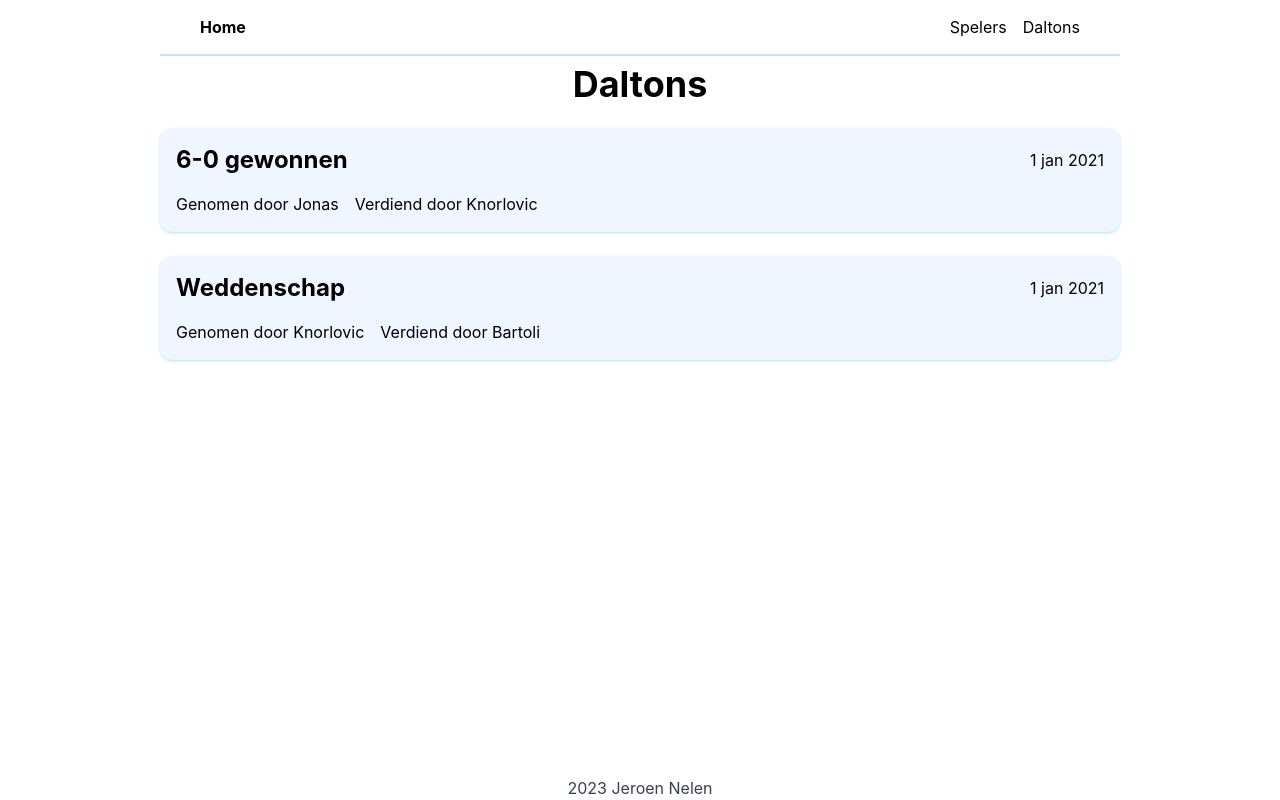
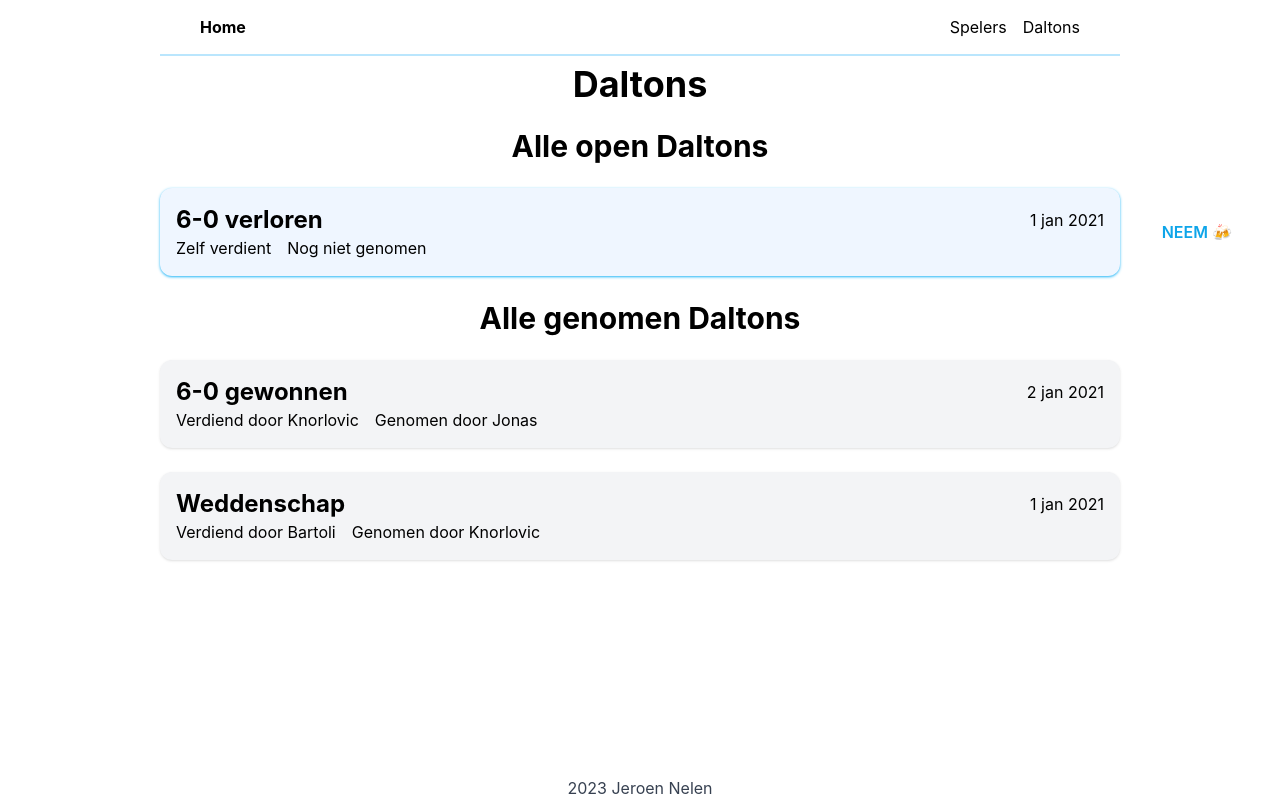
Before and after one commit to jwnelen/heeren-a-nextjs, a Next.js app: page /daltons in a window 1280 px wide. Built offline with nearby package versions, Linux system fonts and the light colour scheme.

Commit message:
style(daltons): daltons and players are displayed somewhat correctly

```diff
--- a/src/components/PlayerCard.tsx
+++ b/src/components/PlayerCard.tsx
@@ -1,20 +1,33 @@
 import { Player } from '@/types';
+
+const Rating = ({
+  rating,
+  rating_year,
+}: {
+  rating: number;
+  rating_year: number;
+}) => {
+  return (
+    <div className='overflow-hidden rounded border-2 border-primary-500'>
+      <span className='border-r-2 border-primary-500 bg-primary-500 p-2 font-bold text-white'>
+        {rating_year}
+      </span>
+      <span className='p-1'>{rating}</span>
+    </div>
+  );
+};
 
 const RatingDisplay = ({ player }: { player: Player }) => {
   return (
-    <div className='flex flex-row space-x-2'>
-      <div className='overflow-hidden rounded border-2 border-gray-800'>
-        <span className='border-r-2 border-gray-800 bg-black p-2 font-bold text-white'>
-          {player.singles_rating_year}
-        </span>
-        <span className='p-1'>{player.singles_rating}</span>
-      </div>
-      <div className='overflow-hidden rounded border-2 border-gray-800'>
-        <span className='border-r-2 border-gray-800 bg-black p-2 font-bold text-white'>
-          {player.doubles_rating_year}
-        </span>
-        <span className='p-1'>{player.doubles_rating}</span>
-      </div>
+    <div className='flex flex-row space-x-4'>
+      <Rating
+        rating={player.singles_rating}
+        rating_year={player.singles_rating_year}
+      ></Rating>
+      <Rating
+        rating={player.doubles_rating}
+        rating_year={player.doubles_rating_year}
+      ></Rating>
     </div>
   );
 };
--- a/src/hooks/daltons.ts
+++ b/src/hooks/daltons.ts
@@ -1,12 +1,17 @@
 import useSWR from 'swr';
+
+import { Dalton } from '@/types';
 
 const fetcher = (url: string) => fetch(url).then((res) => res.json());
 
 export default function useDaltons() {
   const { data, error } = useSWR('/api/daltons', fetcher);
+  const openDaltons = data?.filter((dalton: Dalton) => !dalton.date_took);
+  const closedDaltons = data?.filter((dalton: Dalton) => dalton.date_took);
 
   return {
-    daltons: data,
+    openDaltons: openDaltons,
+    closedDaltons: closedDaltons,
     isLoading: !error && !data,
     isError: error,
   };
--- a/src/pages/api/daltons.ts
+++ b/src/pages/api/daltons.ts
@@ -8,8 +8,8 @@ const daltonsData: Dalton[] = [
     reason: '6-0 gewonnen',
     player_earned: 1,
     player_took: 3,
-    date_earned: new Date('2021-01-01'),
-    date_took: new Date('2021-01-01'),
+    date_earned: new Date('2021-01-02'),
+    date_took: new Date('2021-01-02'),
     created_at: new Date(),
     updated_at: new Date(),
   },
@@ -23,6 +23,14 @@ const daltonsData: Dalton[] = [
     created_at: new Date(),
     updated_at: new Date(),
   },
+  {
+    id: 3,
+    reason: '6-0 verloren',
+    player_took: 1,
+    date_earned: new Date('2021-01-01'),
+    created_at: new Date(),
+    updated_at: new Date(),
+  },
 ];
 
 export default function daltons(req: NextApiRequest, res: NextApiResponse) {
--- a/src/pages/api/players.ts
+++ b/src/pages/api/players.ts
@@ -36,6 +36,17 @@ const playersData: Player[] = [
     created_at: new Date(),
     updated_at: new Date(),
   },
+  {
+    id: 4,
+    name: 'Jonas',
+    nickname: 'Jonas',
+    singles_rating_year: 4,
+    doubles_rating_year: 4,
+    singles_rating: 3.8327,
+    doubles_rating: 4.6689,
+    created_at: new Date(),
+    updated_at: new Date(),
+  },
 ];
 
 export default function players(req: NextApiRequest, res: NextApiResponse) {
--- a/src/pages/daltons.tsx
+++ b/src/pages/daltons.tsx
@@ -1,8 +1,10 @@
 import * as React from 'react';
 
+import clsxm from '@/lib/clsxm';
 import useDaltons from '@/hooks/daltons';
 import usePlayers from '@/hooks/players';
 
+import TextButton from '@/components/buttons/TextButton';
 import Layout from '@/components/layout/Layout';
 
 import { Dalton, PlayerDict } from '@/types';
@@ -23,22 +25,55 @@ const DaltonItem = ({
   dalton: Dalton;
   players: PlayerDict;
 }) => {
+  const isTaken = !!dalton?.date_took;
+  const playerEarned = dalton?.player_earned
+    ? players[dalton.player_earned]
+    : undefined;
+
   return (
-    <div className='w-full space-y-4 rounded-xl bg-blue-50 p-4 shadow shadow-primary-200'>
+    <div
+      className={clsxm(
+        `relative w-full rounded-xl bg-blue-50 p-4 shadow shadow-primary-400`,
+        {
+          'bg-gray-100': isTaken,
+          'shadow-gay-200': isTaken,
+        }
+      )}
+    >
+      <div
+        className={clsxm(`w-full `, {
+          'bg-gray-100': isTaken,
+          'shadow-gay-200': isTaken,
+        })}
+      >
         <div className='flex items-center justify-between'>
           <h3 className='text-left'>{dalton.reason}</h3>
           <p>{dateToString(dalton.date_earned)}</p>
         </div>
         <div className='flex justify-start space-x-4'>
+          {playerEarned ? (
+            <p>Verdiend door {playerEarned.nickname} </p>
+          ) : (
+            <p>Zelf verdient</p>
+          )}
+          {isTaken ? (
             <p>Genomen door {players[dalton.player_took]?.nickname}</p>
-        <p>Verdiend door {players[dalton.player_earned]?.nickname}</p>
+          ) : (
+            <p>Nog niet genomen</p>
+          )}
+        </div>
+        {!isTaken && (
+          <TextButton className='absolute -right-28 top-0 mt-0 h-full uppercase'>
+            neem 🍻
+          </TextButton>
+        )}
       </div>
     </div>
   );
 };
 
 export default function Daltons() {
-  const { daltons, isLoading, isError } = useDaltons();
+  const { openDaltons, closedDaltons, isLoading, isError } = useDaltons();
   const p = usePlayers();
   const players: PlayerDict = p.playersDict;
 
@@ -51,9 +86,18 @@ export default function Daltons() {
     <Layout>
       <div className='h-screen space-y-6 text-center'>
         <h1>Daltons</h1>
+        <h2>Alle open Daltons</h2>
         <div className='layout flex flex-col items-center justify-center space-y-6'>
-          {daltons &&
-            daltons.map((dalton: Dalton) => (
+          {openDaltons &&
+            openDaltons.map((dalton: Dalton) => (
+              <DaltonItem key={dalton.id} dalton={dalton} players={players} />
+            ))}
+        </div>
+
+        <h2>Alle genomen Daltons</h2>
+        <div className='layout flex flex-col items-center justify-center space-y-6'>
+          {closedDaltons &&
+            closedDaltons.map((dalton: Dalton) => (
               <DaltonItem key={dalton.id} dalton={dalton} players={players} />
             ))}
         </div>
--- a/src/types/index.ts
+++ b/src/types/index.ts
@@ -17,10 +17,10 @@ export interface PlayerDict {
 export interface Dalton {
   id: number;
   reason: string;
-  player_earned: number;
+  player_earned?: number;
   player_took: number;
   date_earned: Date;
-  date_took: Date;
+  date_took?: Date;
   created_at: Date;
   updated_at: Date;
 }
```
Lines whose indentation alone changed are shown as unchanged.
